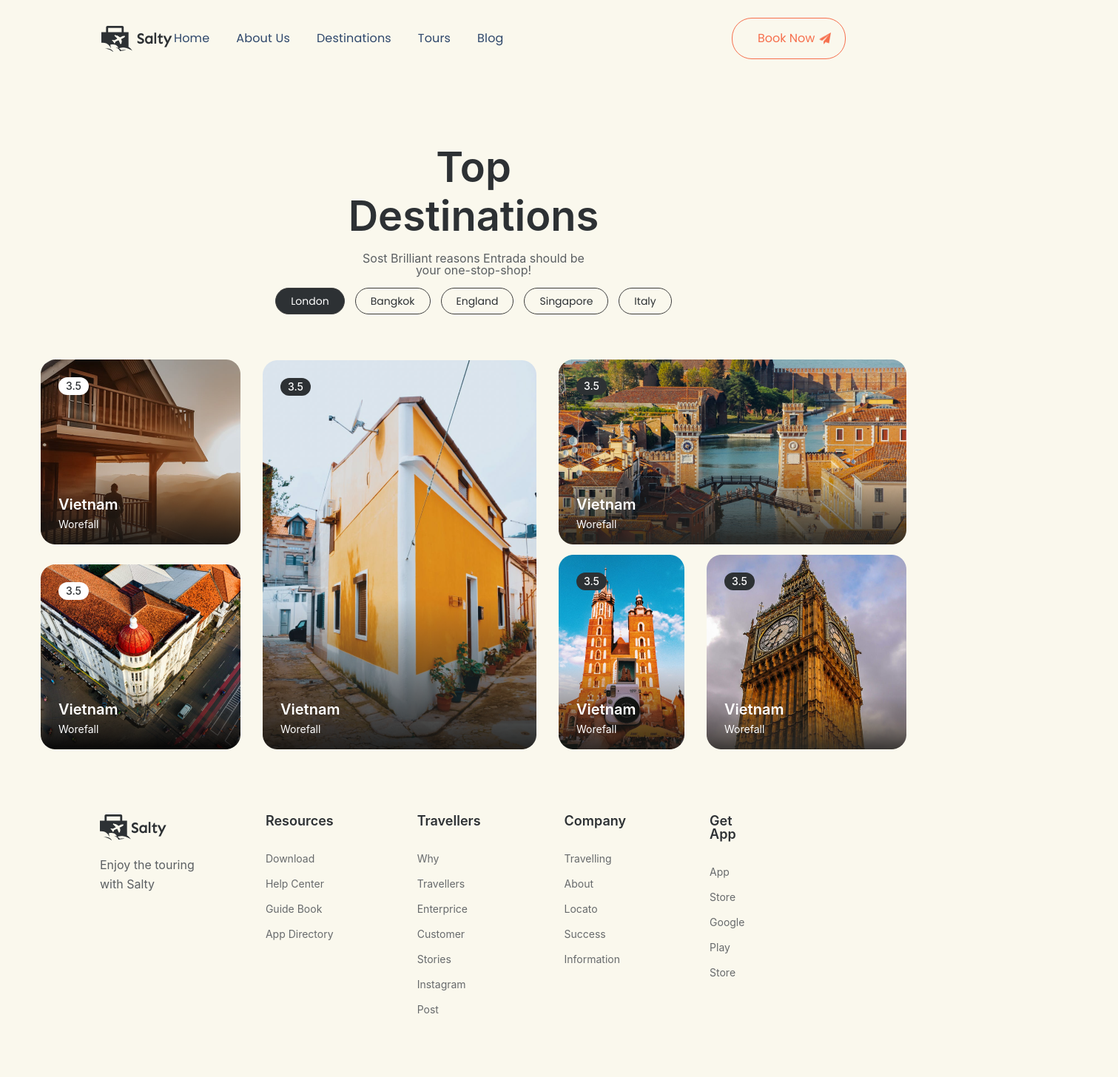
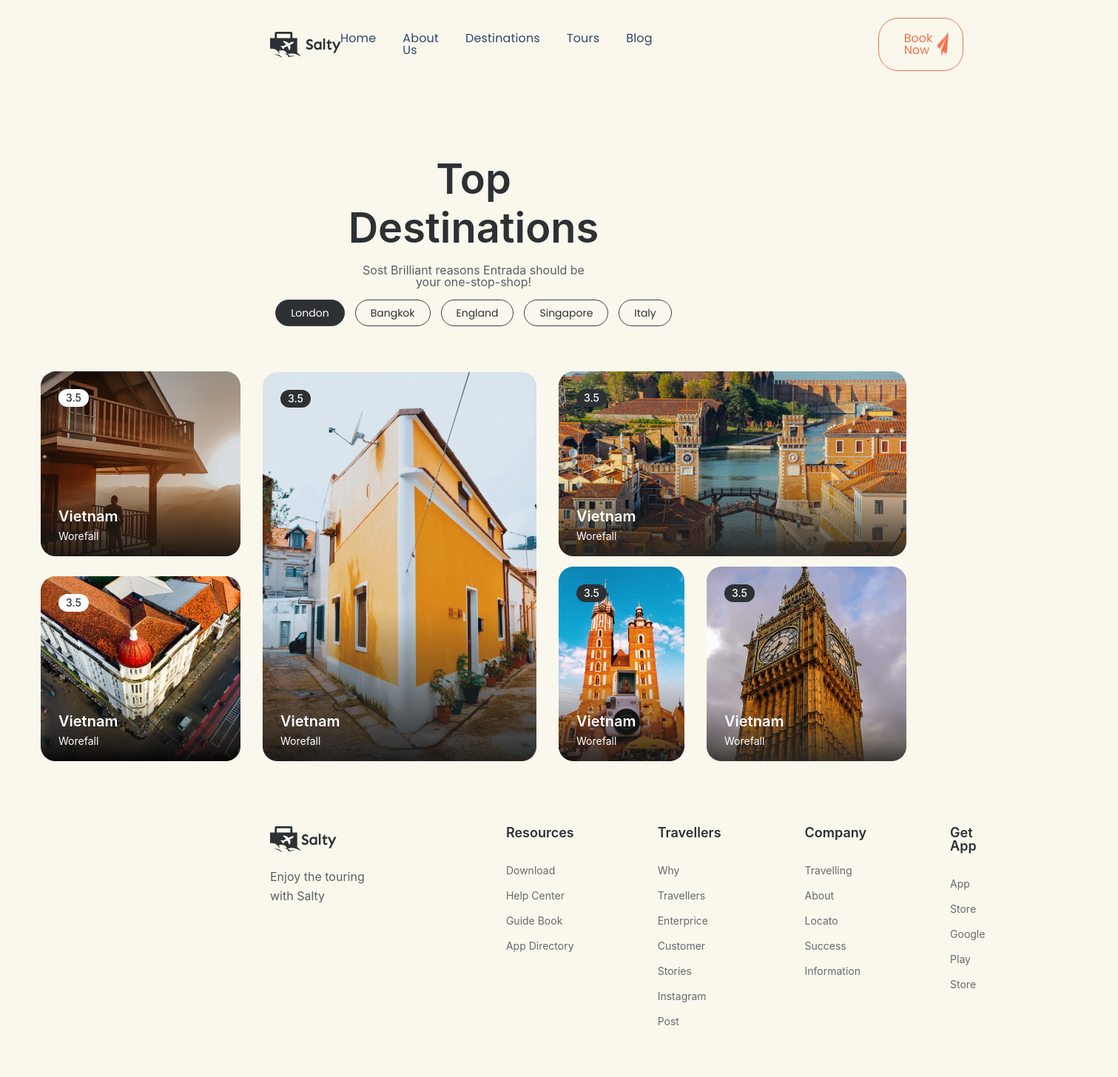
Before and after one commit to tokoora/home-page, a plain HTML site: page index.html in a window 1280 px wide. Shown: the whole page at 74% size, 1511 px wide, since content can reach past the window. Drawn offline with Linux system fonts and the light colour scheme; a web font is replaced by a local one.

Commit message:
Final v2.0

```diff
--- a/style.css
+++ b/style.css
@@ -8,9 +8,9 @@ body{
 }
 .head{
     display: flex;
-    justify-content: space-around;
+    justify-content: space-between;
     align-items: center;
-    padding: 24px 135px 24px 135px;
+    padding: 24px 365px 24px 365px;
 }
 .logo-head{
     display: flex;
@@ -177,7 +177,7 @@ body{
 .footer{
     display: flex;
     justify-content: space-between;
-    padding: 0 135px 55px 135px;
+    padding: 0px 180px 55px 365px;
 }
 .column-logo{
     display: flex;
@@ -196,7 +196,7 @@ body{
 .row{
     display: flex;
     gap: 113px;
-    padding: 0 135px 55px 135px;
+    padding: 0px 180px 55px 230px;
 }
 .column ul{
     list-style: none;
```
